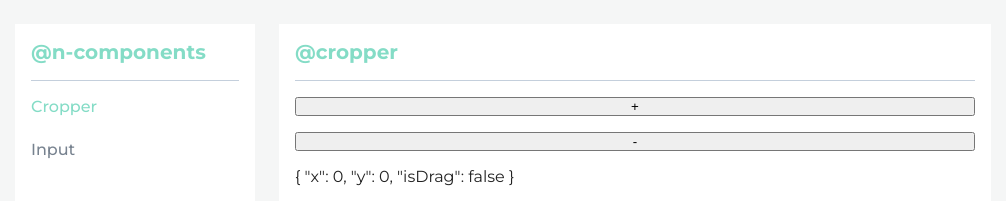
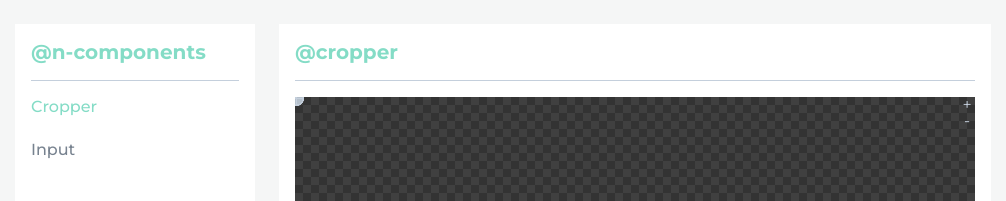
Before and after one commit to weekkkk/vue-cropper, a Vue app: page /cropper in a window 1280 px wide. Shown: the top 201 px of the page, without its empty margins (137-1143 px from the left). Built offline with nearby package versions, Linux system fonts and the light colour scheme; grey boxes are pictures that could not be loaded.

Commit message:
update styles

```diff
--- a/package.json
+++ b/package.json
@@ -9,6 +9,7 @@
   },
   "dependencies": {
     "core-js": "^3.8.3",
+    "progressme-debounce": "^1.0.1",
     "vue": "^3.2.13",
     "vue-router": "^4.0.3"
   },
--- a/src/assets/style/components/cropper/color.scss
+++ b/src/assets/style/components/cropper/color.scss
@@ -1,6 +1,8 @@
 :root {
   // Обводка обертки
   --n-cropper-border: var(--n-border);
+  // Обводка активной обертки
+  --n-cropper-active-border: var(--n-main);
   // Обводка точки
   --n-cropper-point-border: var(--n-border);
   // Обводка активной точки
@@ -10,5 +12,5 @@
   // Задний фон точки
   --n-cropper-point-background: var(--n-border);
   // Задний фон активной точки
-  --n-cropper-point-avtive-background: var(--n-main);
+  --n-cropper-point-active-background: var(--n-main);
 }
--- a/src/composables/drag.ts
+++ b/src/components/cropper/composables/drag.ts
@@ -1,4 +1,4 @@
-import { ref, onMounted, onUnmounted, Ref, watch } from "vue";
+import { ref, onMounted, onUnmounted, Ref } from "vue";
 /**
  * Отслеживание курсора
  */
@@ -28,11 +28,13 @@ export function useDrag($element: Ref<HTMLElement | undefined>, isPaused?: Ref<b
    */
   function start(event: MouseEvent | TouchEvent) {
     if (isDrag.value || (isPaused && isPaused.value)) return;
-    event.preventDefault();
     isDrag.value = !isDrag.value;
     let data: MouseEvent | Touch;
     if (event instanceof TouchEvent) data = event.changedTouches[0];
-    else data = event as MouseEvent;
+    else {
+      event.preventDefault();
+      data = event as MouseEvent;
+    }
     sx.value = data.pageX;
     sy.value = data.pageY;
   }
@@ -73,18 +75,24 @@ export function useDrag($element: Ref<HTMLElement | undefined>, isPaused?: Ref<b
    */
   onMounted(() => {
     window.addEventListener("mousemove", drag);
+    window.addEventListener("touchmove", drag);
     window.addEventListener("mouseup", stop);
+    window.addEventListener("touchend", stop);
     if (!$element.value) return;
     $element.value.addEventListener("mousedown", start);
+    $element.value.addEventListener("touchstart", start, { passive: true });
   });
   /**
    * При разрушении компонента
    */
   onUnmounted(() => {
     window.removeEventListener("mousemove", drag);
+    window.removeEventListener("touchmove", drag);
     window.removeEventListener("mouseup", stop);
+    window.removeEventListener("touchend", stop);
     if (!$element.value) return;
     $element.value.removeEventListener("mousedown", start);
+    $element.value.removeEventListener("touchstart", start);
   });
   return { x, y, setX, setY, isDrag, start };
 }
--- a/src/components/cropper/n-cropper.vue
+++ b/src/components/cropper/n-cropper.vue
@@ -1,9 +1,16 @@
 <script setup lang="ts">
-import { useDrag } from "@/composables/drag";
+import { useDrag } from "./composables/drag";
 import { reactive, ref, computed, onMounted, watch } from "vue";
+
 const props = defineProps({
+  /**
+   * Отношение сторон кропа
+   */
   aspect: { type: Number, default: 1 },
-  dk: { type: Number, default: 0.4 },
+  /**
+   *
+   */
+  zdk: { type: Number, default: 0.4 },
 });
 
 const start_resize_pos = reactive({ l: 0, t: 0 });
@@ -78,8 +85,7 @@ watch(p_pos, () => {
     if (get_is_drag_p("left", "")) {
       lw = start_resize_size.w - p_drag.x.value;
       l = crop_pos.value.l - (lw - crop_size.w);
-    }
-    if (get_is_drag_p("right", "")) {
+    } else if (get_is_drag_p("right", "")) {
       lw = start_resize_size.w + p_drag.x.value;
     }
     lh = lw / props.aspect;
@@ -122,7 +128,7 @@ watch(p_pos, () => {
   }
 });
 
-const set_p = (e: MouseEvent) => {
+const set_p = (e: MouseEvent | TouchEvent) => {
   $p.value = e.target as HTMLElement;
   if (!$p.value) return;
   p_drag.start(e);
@@ -141,15 +147,23 @@ const h = computed(() => ($el.value?.offsetHeight || 0) / 100);
 
 const get_pos_style = (settings: { l: number; t: number }) => {
   return {
-    left: `${settings.l / w.value}%`,
-    top: `${settings.t / h.value}%`,
+    left: `${settings.l}px`,
+    top: `${settings.t}px`,
   };
+  // return {
+  //   left: `${settings.l / w.value}%`,
+  //   top: `${settings.t / h.value}%`,
+  // };
 };
 const get_size_style = (settings: { w: number; h: number }) => {
   return {
-    width: `${settings.w / w.value}%`,
-    height: `${settings.h / h.value}%`,
+    width: `${settings.w}px`,
+    height: `${settings.h}px`,
   };
+  // return {
+  //   width: `${settings.w / w.value}%`,
+  //   height: `${settings.h / h.value}%`,
+  // };
 };
 
 const crop_drag = useDrag($crop, p_drag.isDrag);
@@ -190,6 +204,11 @@ const crop_pos = computed(() => {
 const img_pos = computed(() => {
   let x = img_drag.x.value;
   let y = img_drag.y.value;
+  if (ignore.value)
+    return {
+      l: x,
+      t: y,
+    };
   if (img_size.w < w.value * 100) {
     if (x < img_min.value.l) x = img_min.value.l;
     else if (x + img_size.w > img_max.value.l) x = img_max.value.l - img_size.w;
@@ -248,18 +267,19 @@ const img_max = computed(() => {
 
 const set_crop_size = (k: number) => {
   if (props.aspect < 1) {
-    crop_size.h = h.value * (100 * k);
+    crop_size.h = img_size.h * k;
     crop_size.w = crop_size.h * props.aspect;
   } else {
-    crop_size.w = w.value * (100 * k);
+    crop_size.w = img_size.w * k;
     crop_size.h = crop_size.w / props.aspect;
   }
   return crop_size;
 };
 const set_img_size = (k: number) => {
-  if (!$img.value) return img_size;
+  if (!$img.value || !$el.value) return img_size;
+  const el_aspect = $el.value.offsetWidth / $el.value.offsetHeight;
   const aspect = $img.value.naturalWidth / $img.value.naturalHeight;
-  if (aspect < 1) {
+  if (aspect < 1 || el_aspect > 1) {
     img_size.h = h.value * (100 * k);
     img_size.w = img_size.h * aspect;
   } else {
@@ -277,8 +297,8 @@ const zoom = (z: "+" | "-") => {
   const kt = t / img_size.h;
   const old_size = Object.assign({}, img_size);
   const old_pos = Object.assign({}, img_pos.value);
-  if (z == "+") img_size_k.value += props.dk;
-  else img_size_k.value -= props.dk;
+  if (z == "+") img_size_k.value += props.zdk;
+  else img_size_k.value -= props.zdk;
   if (img_size_k.value < 1) {
     img_size_k.value = 1;
   }
@@ -304,7 +324,10 @@ const get_default_pos = (size: { w: number; h: number }) => {
   return { l, t };
 };
 
-onMounted(() => {
+const ignore = ref(false);
+
+const set_default = () => {
+  ignore.value = true;
   set_img_size(img_size_k.value);
   set_crop_size(0.5);
   const local_img_pos = get_default_pos(img_size);
@@ -313,14 +336,20 @@ onMounted(() => {
   const local_crop_pos = get_default_pos(crop_size);
   crop_drag.setX(local_crop_pos.l);
   crop_drag.setY(local_crop_pos.t);
-});
+  setTimeout(() => {
+    ignore.value = false;
+  });
+};
+
+onMounted(set_default);
 </script>
 
 <template>
-  <button @click="zoom('+')">+</button>
-  <button @click="zoom('-')">-</button>
-  {{ p_drag }}
   <div class="n-cropper" ref="$el">
+    <span class="zoom">
+      <span @click="zoom('+')">+</span>
+      <span @click="zoom('-')">-</span>
+    </span>
     <img
       :class="{ 'is-drag': img_drag.isDrag.value }"
       ref="$img"
@@ -328,7 +357,6 @@ onMounted(() => {
       :style="[get_size_style(img_size), get_pos_style(img_pos)]"
       src="https://encrypted-tbn0.gstatic.com/images?q=tbn:ANd9GcRbrvOZf5zaHg_9a8upGltfVtObFu_0QH1rcw&usqp=CAU"
     />
-    <!-- src="https://upload.wikimedia.org/wikipedia/commons/thumb/b/b6/Image_created_with_a_mobile_phone.png/640px-Image_created_with_a_mobile_phone.png" -->
     <div
       :class="{ 'is-drag': crop_drag.isDrag.value || p_drag.isDrag.value }"
       class="crop"
@@ -340,41 +368,49 @@ onMounted(() => {
         class="left top"
         ref="$lt"
         @mousedown="set_p"
+        @touchstart.passive="set_p"
       />
       <i
         :class="{ 'is-drag': get_is_drag_p('center', 'top') }"
         class="center top"
         @mousedown="set_p"
+        @touchstart.passive="set_p"
       />
       <i
         :class="{ 'is-drag': get_is_drag_p('right', 'top') }"
         class="right top"
         @mousedown="set_p"
+        @touchstart.passive="set_p"
       />
       <i
         :class="{ 'is-drag': get_is_drag_p('left', 'middle') }"
         class="left middle"
         @mousedown="set_p"
+        @touchstart.passive="set_p"
       />
       <i
         :class="{ 'is-drag': get_is_drag_p('right', 'middle') }"
         class="right middle"
         @mousedown="set_p"
+        @touchstart.passive="set_p"
       />
       <i
         :class="{ 'is-drag': get_is_drag_p('left', 'bottom') }"
         class="left bottom"
         @mousedown="set_p"
+        @touchstart.passive="set_p"
       />
       <i
         :class="{ 'is-drag': get_is_drag_p('center', 'bottom') }"
         class="center bottom"
         @mousedown="set_p"
+        @touchstart.passive="set_p"
       />
       <i
         :class="{ 'is-drag': get_is_drag_p('right', 'bottom') }"
         class="right bottom"
         @mousedown="set_p"
+        @touchstart.passive="set_p"
       />
       <span></span>
     </div>
@@ -389,9 +425,47 @@ onMounted(() => {
   justify-content: center;
   overflow: hidden;
   background-image: url(./assets/image/bg.png);
-
+  user-select: none;
   height: 500px;
-  width: 400px;
+  width: 100%;
+  .zoom {
+    display: inline-flex;
+    flex-direction: column;
+    align-items: flex-end;
+    position: absolute;
+    right: 0;
+    top: 0;
+    z-index: 100;
+    > span {
+      cursor: pointer;
+      display: inline-flex;
+      align-items: center;
+      justify-content: center;
+      transition-duration: var(--n-cropper-transition-duration);
+      transition-timing-function: var(--n-cropper-transition-timing-function);
+      font-size: var(--n-cropper-point-size);
+      line-height: var(--n-cropper-point-size);
+      width: var(--n-cropper-point-size);
+      height: var(--n-cropper-point-size);
+      color: var(--n-cropper-point-border);
+      &:hover {
+        font-size: var(--n-cropper-point-hover-size);
+        line-height: var(--n-cropper-point-hover-size);
+        width: var(--n-cropper-point-hover-size);
+        height: var(--n-cropper-point-hover-size);
+        height: var(--n-cropper-point-hover-size);
+        color: var(--n-cropper-point-hover-border);
+      }
+      &.is-drag {
+        font-size: var(--n-cropper-point-hover-size);
+        line-height: var(--n-cropper-point-hover-size);
+        width: var(--n-cropper-point-active-size);
+        height: var(--n-cropper-point-active-size);
+        height: var(--n-cropper-point-active-size);
+        color: var(--n-cropper-point-active-border);
+      }
+    }
+  }
 
   img {
     position: absolute;
@@ -405,12 +479,12 @@ onMounted(() => {
     border-style: var(--n-cropper-border-style);
     border-width: var(--n-cropper-border-width);
     border-color: var(--n-cropper-border);
-
+    transition-duration: var(--n-cropper-transition-duration);
+    transition-timing-function: var(--n-cropper-transition-timing-function);
+    transition-property: border;
     box-shadow: 0 0 0 10000px rgba(0, 0, 0, var(--n-cropper-opacity));
-
-    width: 200px;
-    height: 100px;
     &.is-drag {
+      border-color: var(--n-cropper-active-border);
       border-style: var(--n-cropper-active-border-style);
     }
     > span {
@@ -471,7 +545,7 @@ onMounted(() => {
           border-radius: var(--n-cropper-point-active-radius);
         }
         &::before {
-          background: var(--n-cropper-point-avtive-background);
+          background: var(--n-cropper-point-active-background);
           opacity: var(--n-cropper-point-active-opacity);
         }
         &::after {
--- a/src/components/cropper/n-drag.vue
+++ b/src/components/cropper/n-drag.vue
@@ -1,6 +1,6 @@
 <script setup lang="ts">
 import { ref, computed } from "vue";
-import { useDrag } from "@/composables/drag";
+import { useDrag } from "@/components/cropper/composables/drager/composables/drag";
 const $el = ref<HTMLElement>();
 const { x, y } = useDrag($el);
 const style = computed(() => {
```
Also changed, not shown: 1 other file (tests, documents, lock files or other folders).
